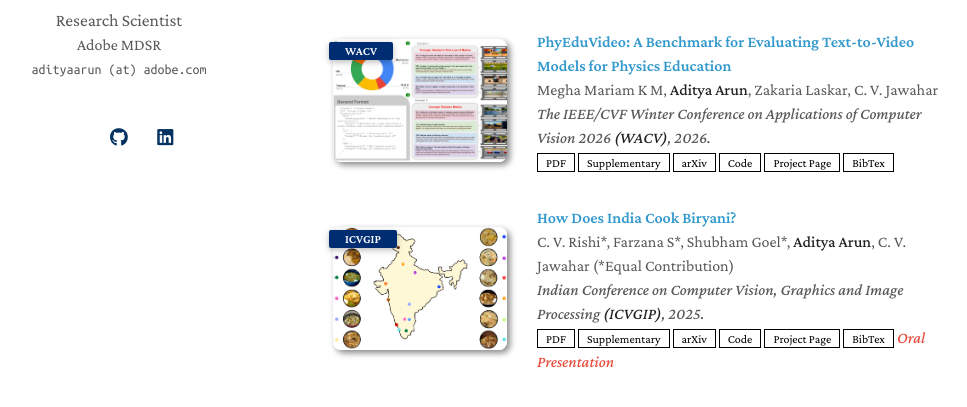
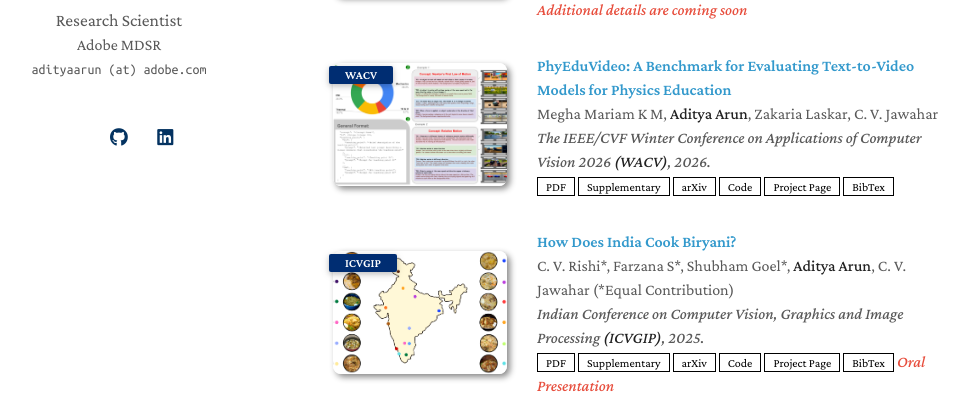
Before and after one commit to adityaarun1/adityaarun1.github.io, a Jekyll site: the page built from index.md, in a window 1280 px wide and 900 px high, scrolled down 1229 px, cut to the strip 259-666 px from the top of the window. Shown: the whole strip, without its empty margins (157-1124 px from the left). Built offline with Jekyll 4.4.1, drawn with Linux system fonts in a browser that asks for light colours; a style sheet for code colours, icons or effects is not loaded.

Commit message:
add details

```diff
--- a/_data/publications.yml
+++ b/_data/publications.yml
@@ -7,6 +7,7 @@ main:
     # arxiv:
     # code:
     image: ./assets/files/eccv26/eccv26_teaser.jpg
+    notes: Additional details are coming soon
 
   - title: "PhyEduVideo: A Benchmark for Evaluating Text-to-Video Models for Physics Education"
     authors: Megha Mariam K M, <strong>Aditya Arun</strong>, Zakaria Laskar, C. V. Jawahar
```
